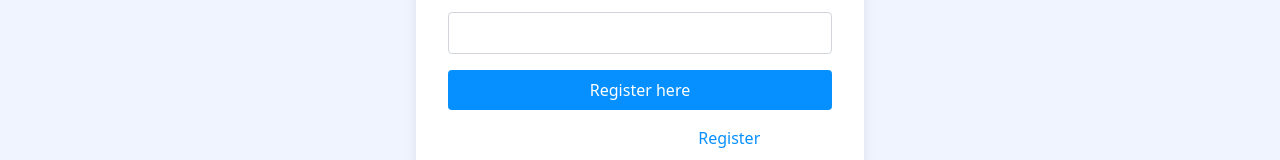
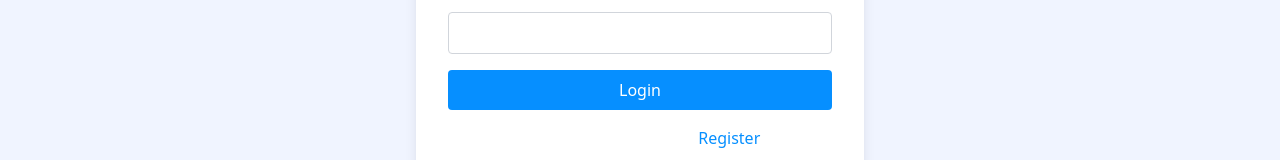
Before and after one commit to DevRamona/skillBridgeRwanda, a React (Create React App) app: page /login in a window 1280 px wide. Shown: the part 504-664 px from the top of the page. Built offline with nearby package versions, Linux system fonts and the light colour scheme.

Commit message:
add: login states

```diff
--- a/src/components/Login.jsx
+++ b/src/components/Login.jsx
@@ -93,7 +93,7 @@ const Login = () => {
               type="submit"
               className="w-full bg-[#068FFF] text-white py-2 rounded hover:bg-blue-700 transition duration-300"
             >
-                            {isSubmitting ? "Loading..." : "Register here"}
+                            {isSubmitting ? "Loading..." : "Login"}
 
             </button>
           </form>
```
